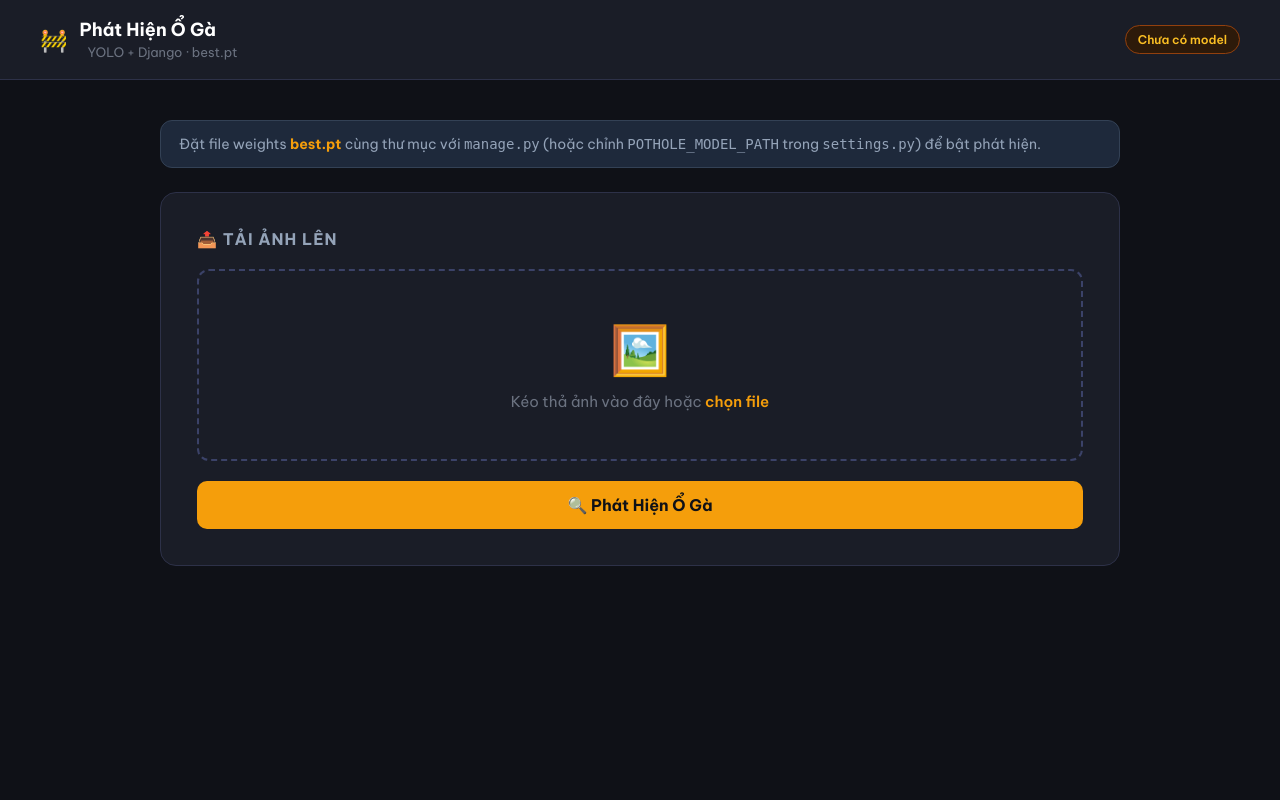
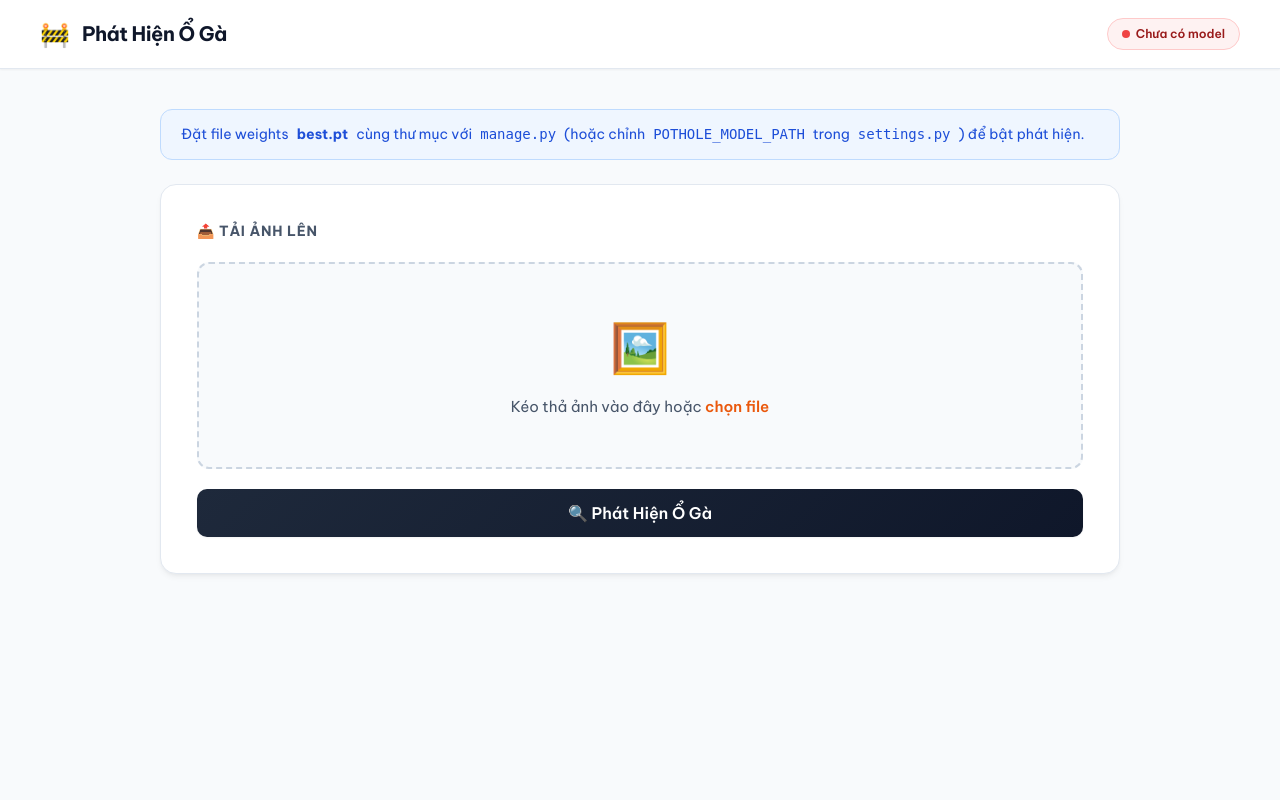
Before and after one commit to HoangDuc1307/AI, a Django app: page / in a window 1280 px wide. Run offline with Django 5.2, Linux system fonts and the light colour scheme.

Commit message:
Cap nhat giao dien sang, loai bo favicon va toi uu hoa hien thi

```diff
--- a/pothole_app/templates/index.html
+++ b/pothole_app/templates/index.html
@@ -1,66 +1,119 @@
 <!DOCTYPE html>
 <html lang="vi">
 <head>
+  {% load static %}
   <meta charset="UTF-8" />
   <meta name="viewport" content="width=device-width, initial-scale=1.0"/>
   <title>Phát Hiện Ổ Gà</title>
   <link href="https://fonts.googleapis.com/css2?family=Be+Vietnam+Pro:wght@400;600;700&display=swap" rel="stylesheet"/>
   <style>
+    :root {
+      --bg-primary: #f8fafc;
+      --bg-secondary: #ffffff;
+      --border-color: #e2e8f0;
+      --text-primary: #0f172a;
+      --text-secondary: #475569;
+      --text-muted: #64748b;
+
+      --accent-color: #ea580c;
+      --accent-hover: #c2410c;
+      --accent-light: #fff7ed;
+      --accent-border: #ffedd5;
+
+      --success-bg: #ecfdf5;
+      --success-border: #a7f3d0;
+      --success-text: #047857;
+
+      --error-bg: #fef2f2;
+      --error-border: #fecaca;
+      --error-text: #991b1b;
+
+      --info-bg: #eff6ff;
+      --info-border: #bfdbfe;
+      --info-text: #1d4ed8;
+
+      --shadow-sm: 0 1px 2px 0 rgba(0, 0, 0, 0.05);
+      --shadow-md: 0 4px 6px -1px rgba(0, 0, 0, 0.05), 0 2px 4px -2px rgba(0, 0, 0, 0.05);
+      --shadow-lg: 0 10px 15px -3px rgba(0, 0, 0, 0.05), 0 4px 6px -4px rgba(0, 0, 0, 0.05);
+
+      --transition: all 0.2s cubic-bezier(0.4, 0, 0.2, 1);
+    }
+
     * { margin: 0; padding: 0; box-sizing: border-box; }
 
     body {
       font-family: 'Be Vietnam Pro', sans-serif;
-      background: #0f1117;
-      color: #e2e8f0;
+      background: var(--bg-primary);
+      color: var(--text-primary);
       min-height: 100vh;
+      line-height: 1.5;
     }
 
     /* HEADER */
     header {
-      background: #1a1d27;
-      border-bottom: 1px solid #2d3148;
-      padding: 18px 40px;
+      background: var(--bg-secondary);
+      border-bottom: 1px solid var(--border-color);
+      padding: 16px 40px;
       display: flex;
       align-items: center;
       gap: 12px;
+      box-shadow: var(--shadow-sm);
     }
-    header .logo { font-size: 22px; }
-    header h1 { font-size: 18px; font-weight: 700; color: #fff; }
-    header span { font-size: 13px; color: #6b7280; margin-left: 8px; }
+    header .logo { font-size: 24px; }
+    header h1 { font-size: 20px; font-weight: 700; color: var(--text-primary); letter-spacing: -0.025em; }
+    header span { font-size: 13px; color: var(--text-muted); margin-left: 8px; font-weight: 500; }
     header .model-status {
       margin-left: auto;
       font-size: 12px;
       font-weight: 600;
-      padding: 6px 12px;
+      padding: 6px 14px;
       border-radius: 999px;
-      border: 1px solid #2d3148;
+      display: flex;
+      align-items: center;
+      gap: 6px;
+    }
+    header .model-status::before {
+      content: '';
+      display: inline-block;
+      width: 8px;
+      height: 8px;
+      border-radius: 50%;
     }
     header .model-status.ok {
-      color: #34d399;
-      border-color: #065f46;
-      background: #052e22;
+      color: var(--success-text);
+      background: var(--success-bg);
+      border: 1px solid var(--success-border);
+    }
+    header .model-status.ok::before {
+      background-color: #10b981;
     }
     header .model-status.warn {
-      color: #fbbf24;
-      border-color: #92400e;
-      background: #2d1a0a;
+      color: var(--error-text);
+      background: var(--error-bg);
+      border: 1px solid var(--error-border);
+    }
+    header .model-status.warn::before {
+      background-color: #ef4444;
     }
 
     .info-banner {
-      background: #1e293b;
-      border: 1px solid #334155;
+      background: var(--info-bg);
+      border: 1px solid var(--info-border);
       border-radius: 12px;
-      padding: 14px 18px;
+      padding: 14px 20px;
       margin-bottom: 24px;
       font-size: 14px;
-      color: #94a3b8;
+      color: var(--info-text);
+      display: flex;
+      align-items: center;
+      gap: 8px;
     }
-    .info-banner strong { color: #f59e0b; }
+    .info-banner strong { color: var(--info-text); font-weight: 700; }
 
     .result-placeholder {
-      padding: 32px 20px;
+      padding: 48px 20px;
       text-align: center;
-      color: #6b7280;
+      color: var(--text-muted);
       font-size: 14px;
     }
 
@@ -73,44 +126,56 @@
 
     /* UPLOAD CARD */
     .upload-card {
-      background: #1a1d27;
-      border: 1px solid #2d3148;
+      background: var(--bg-secondary);
+      border: 1px solid var(--border-color);
       border-radius: 16px;
       padding: 36px;
       margin-bottom: 32px;
+      box-shadow: var(--shadow-md);
     }
     .upload-card h2 {
-      font-size: 16px;
-      color: #94a3b8;
+      font-size: 14px;
+      color: var(--text-secondary);
       margin-bottom: 20px;
       text-transform: uppercase;
-      letter-spacing: 1px;
+      letter-spacing: 0.05em;
+      font-weight: 700;
     }
 
     /* DROP ZONE */
     .drop-zone {
-      border: 2px dashed #3b4268;
+      border: 2px dashed #cbd5e1;
+      background: #f8fafc;
       border-radius: 12px;
       padding: 48px 20px;
       text-align: center;
       cursor: pointer;
-      transition: all 0.2s;
+      transition: var(--transition);
       position: relative;
     }
-    .drop-zone:hover { border-color: #f59e0b; background: #1e2235; }
+    .drop-zone:hover {
+      border-color: var(--accent-color);
+      background: var(--accent-light);
+    }
     .drop-zone input[type="file"] {
       position: absolute;
       inset: 0;
+      width: 100%;
+      height: 100%;
       opacity: 0;
       cursor: pointer;
+      z-index: 10;
     }
-    .drop-zone .icon { font-size: 48px; margin-bottom: 12px; }
-    .drop-zone p { color: #6b7280; font-size: 15px; }
-    .drop-zone p span { color: #f59e0b; font-weight: 600; }
+    .drop-zone .icon { font-size: 48px; margin-bottom: 12px; transition: var(--transition); }
+    .drop-zone:hover .icon { transform: scale(1.1); }
+    .drop-zone p { color: var(--text-secondary); font-size: 15px; }
+    .drop-zone p span { color: var(--accent-color); font-weight: 600; }
     .preview-img {
       max-height: 200px;
       border-radius: 8px;
       margin-top: 16px;
+      box-shadow: var(--shadow-md);
+      border: 1px solid var(--border-color);
     }
 
     /* BUTTON */
@@ -118,55 +183,66 @@
       margin-top: 20px;
       width: 100%;
       padding: 14px;
-      background: #f59e0b;
-      color: #0f1117;
+      background: linear-gradient(135deg, #1e293b 0%, #0f172a 100%);
+      color: white;
       font-family: 'Be Vietnam Pro', sans-serif;
       font-size: 16px;
-      font-weight: 700;
+      font-weight: 600;
       border: none;
       border-radius: 10px;
       cursor: pointer;
-      transition: background 0.2s;
+      box-shadow: var(--shadow-sm);
+      transition: var(--transition);
     }
-    .btn-detect:hover { background: #d97706; }
+    .btn-detect:hover {
+      background: linear-gradient(135deg, #334155 0%, #1e293b 100%);
+      transform: translateY(-1px);
+      box-shadow: var(--shadow-md);
+    }
+    .btn-detect:active {
+      transform: translateY(0);
+    }
 
     /* ERROR */
     .error-box {
-      background: #2d1515;
-      border: 1px solid #dc2626;
-      color: #fca5a5;
+      background: var(--error-bg);
+      border: 1px solid var(--error-border);
+      color: var(--error-text);
       padding: 14px 18px;
       border-radius: 10px;
       margin-bottom: 24px;
+      font-weight: 500;
     }
 
     /* RESULT */
     .result-section h2 {
-      font-size: 16px;
-      color: #94a3b8;
+      font-size: 14px;
+      color: var(--text-secondary);
       margin-bottom: 20px;
       text-transform: uppercase;
-      letter-spacing: 1px;
+      letter-spacing: 0.05em;
+      font-weight: 700;
     }
 
     /* STAT */
     .stat-box {
-      background: #1a1d27;
-      border: 1px solid #2d3148;
+      background: var(--bg-secondary);
+      border: 1px solid var(--border-color);
       border-radius: 12px;
       padding: 20px 28px;
       margin-bottom: 24px;
       display: flex;
       align-items: center;
       gap: 16px;
+      box-shadow: var(--shadow-sm);
     }
     .stat-box .number {
       font-size: 42px;
-      font-weight: 700;
-      color: #f59e0b;
+      font-weight: 800;
+      color: var(--accent-color);
       line-height: 1;
     }
-    .stat-box .label { color: #94a3b8; font-size: 15px; }
+    .stat-box .label { color: var(--text-secondary); font-size: 15px; font-weight: 600; }
 
     /* IMAGES GRID */
     .images-grid {
@@ -255,7 +340,6 @@
     <div class="logo">🚧</div>
     <div>
       <h1>Phát Hiện Ổ Gà</h1>
-      <span>YOLO + Django · {{ model_file }}</span>
     </div>
     {% if model_ready %}
     <span class="model-status ok">Đã kết nối model</span>
--- a/pothole_project/urls.py
+++ b/pothole_project/urls.py
@@ -17,6 +17,7 @@ Including another URLconf
 from django.contrib import admin
 from django.urls import include, path
 from django.conf.urls.static import static
+from django.http import HttpResponse
 
 from django.conf import settings
 
```
Also changed, not shown: other parts of pothole_app/templates/index.html (+27 -18 lines).
